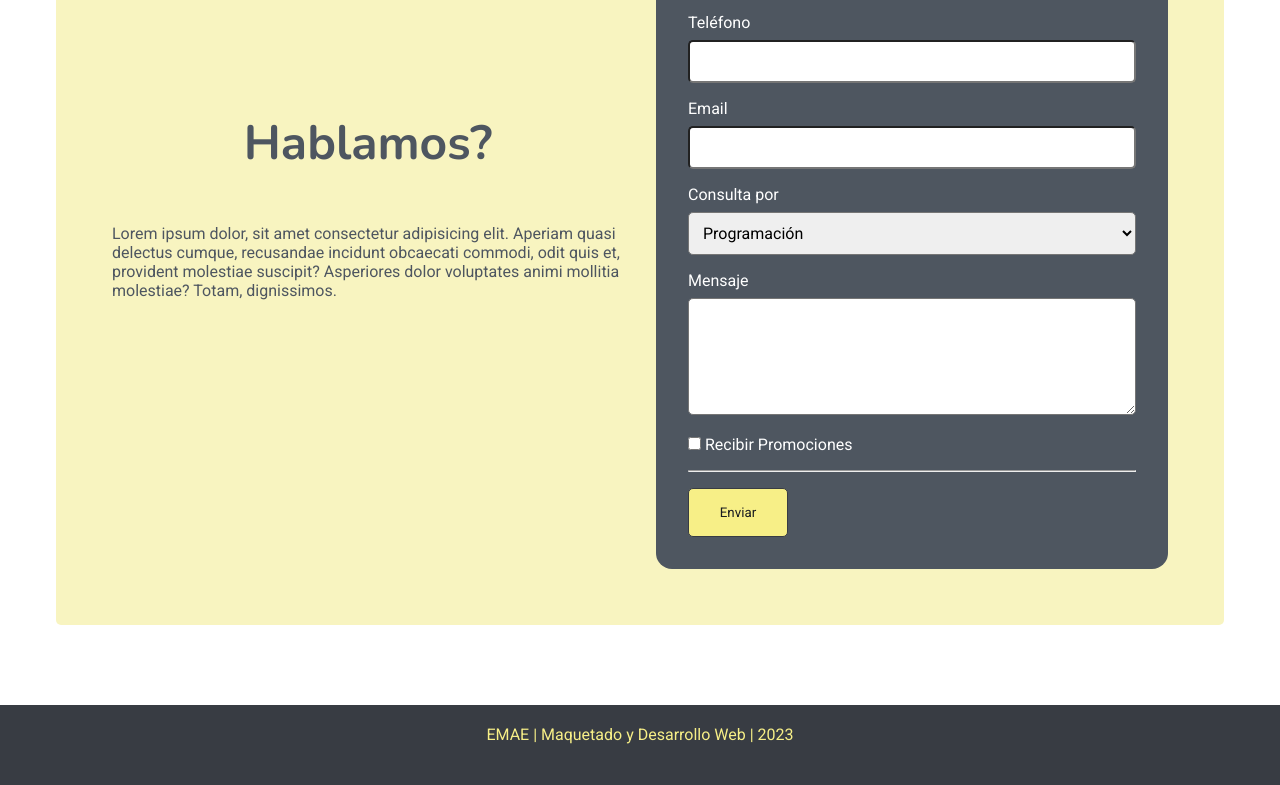
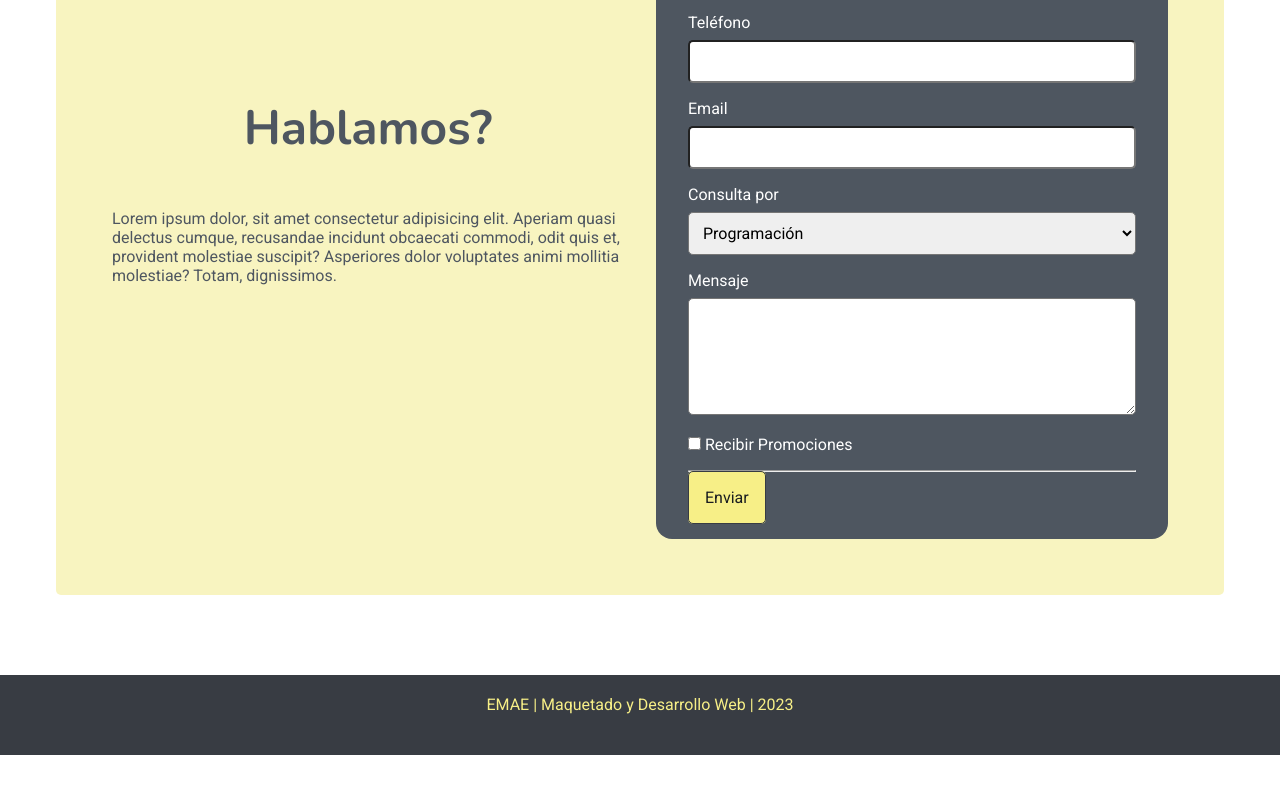
Before and after one commit to jemcdev/tp, a plain HTML site: page index.html in a window 1280 px wide. Shown: the part 3386-4171 px from the top of the page. After the commit the page ends 4141 px from the top, so only its background shows below. Drawn offline with nearby package versions, Linux system fonts and the light colour scheme.

Commit message:
cambio de boton

```diff
--- a/index.html
+++ b/index.html
@@ -177,8 +177,8 @@
                         <label for="confirmar"><input type="checkbox"> Recibir Promociones </label>
 
                         <hr>
+                        <a  class="btn btn-secondary" href="gracias.html">Enviar</a>
 
-                        <button type="submit" class="btn btn-secondary">Enviar</button>
 
                     </form>
 
```
